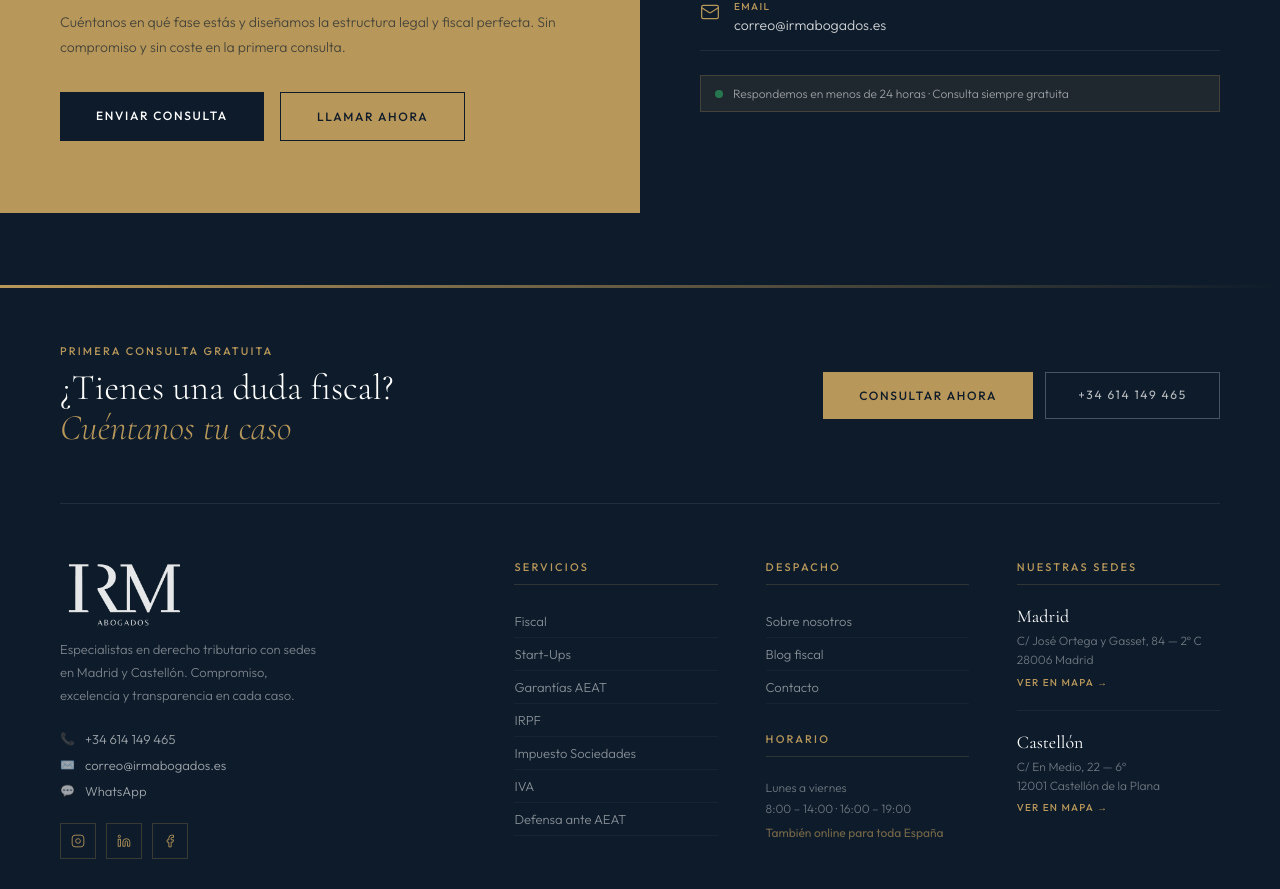
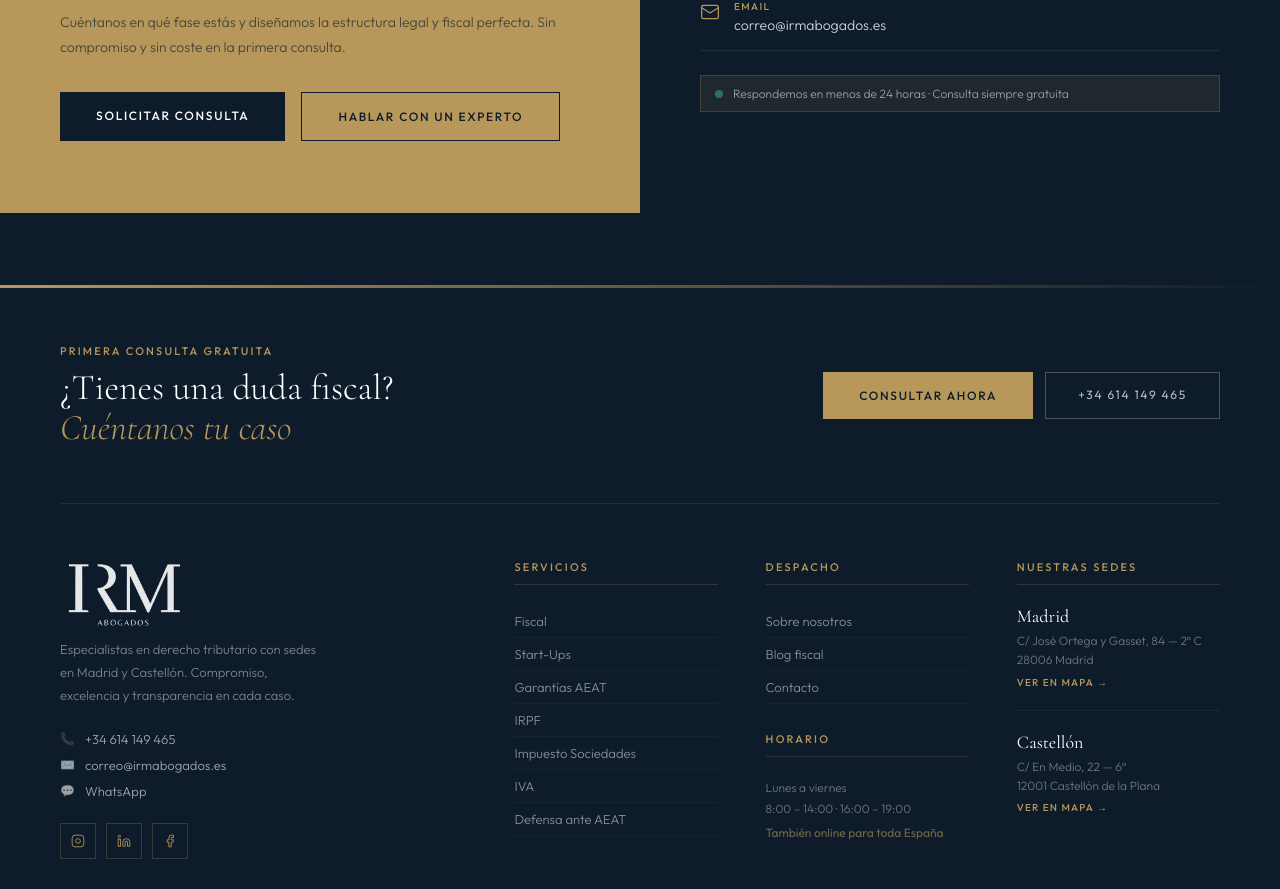
Before and after one commit to Ivanrm01/IRM-Abogados, a Next.js app: page /asesoramiento-start-ups in a window 1280 px wide. Shown: the part 4237-5126 px from the top of the page. Built offline with nearby package versions, Linux system fonts and the light colour scheme.

Commit message:
Update page.jsx

```diff
--- a/app/asesoramiento-start-ups/page.jsx
+++ b/app/asesoramiento-start-ups/page.jsx
@@ -132,8 +132,8 @@ export default function StartupsPage() {
           <div className={styles.ctaTitle}>¿Tienes una idea o<br />acabas de lanzar<br />tu startup?</div>
           <p className={styles.ctaDesc}>Cuéntanos en qué fase estás y diseñamos la estructura legal y fiscal perfecta. Sin compromiso y sin coste en la primera consulta.</p>
           <div className={styles.ctaBtns}>
-            <a href="mailto:correo@irmabogados.es" className="btn-navy">Enviar consulta</a>
-            <a href="tel:+34614149465" className="btn-outline-navy">Llamar ahora</a>
+            <a href="mailto:correo@irmabogados.es" className="btn-navy">Solicitar consulta</a>
+            <a href="tel:+34614149465" className="btn-outline-navy">hablar con un experto</a>
           </div>
         </div>
         <div className={styles.ctaRight}>
```
